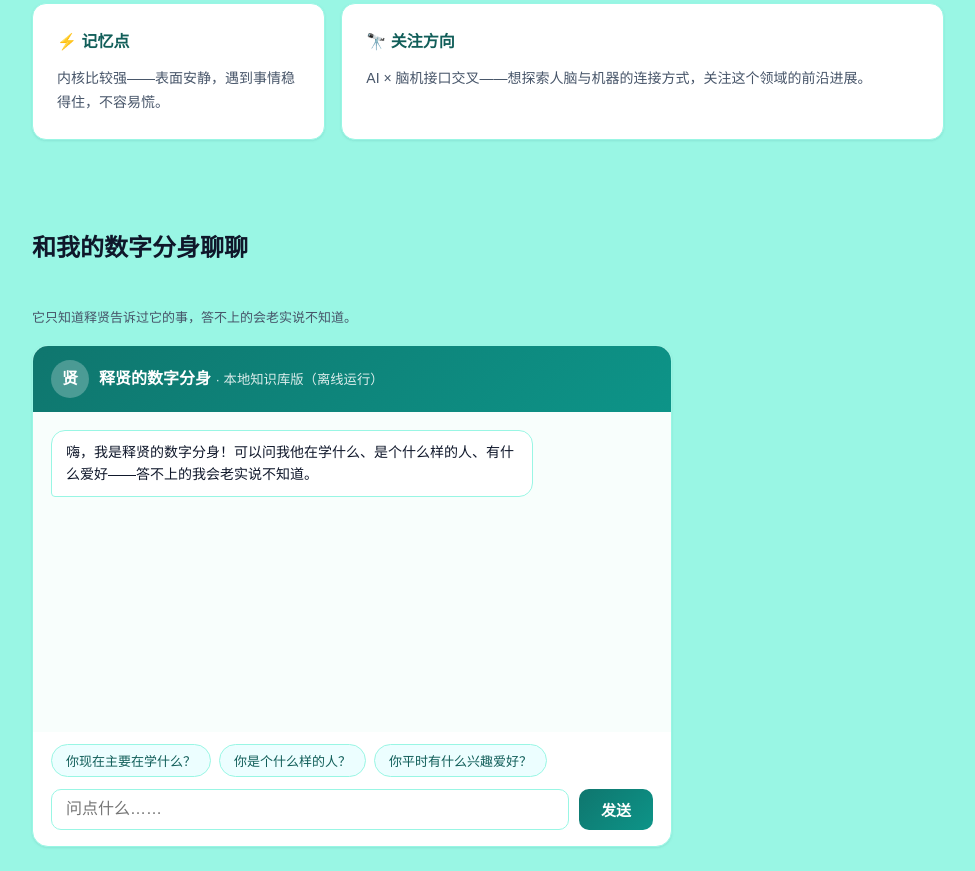
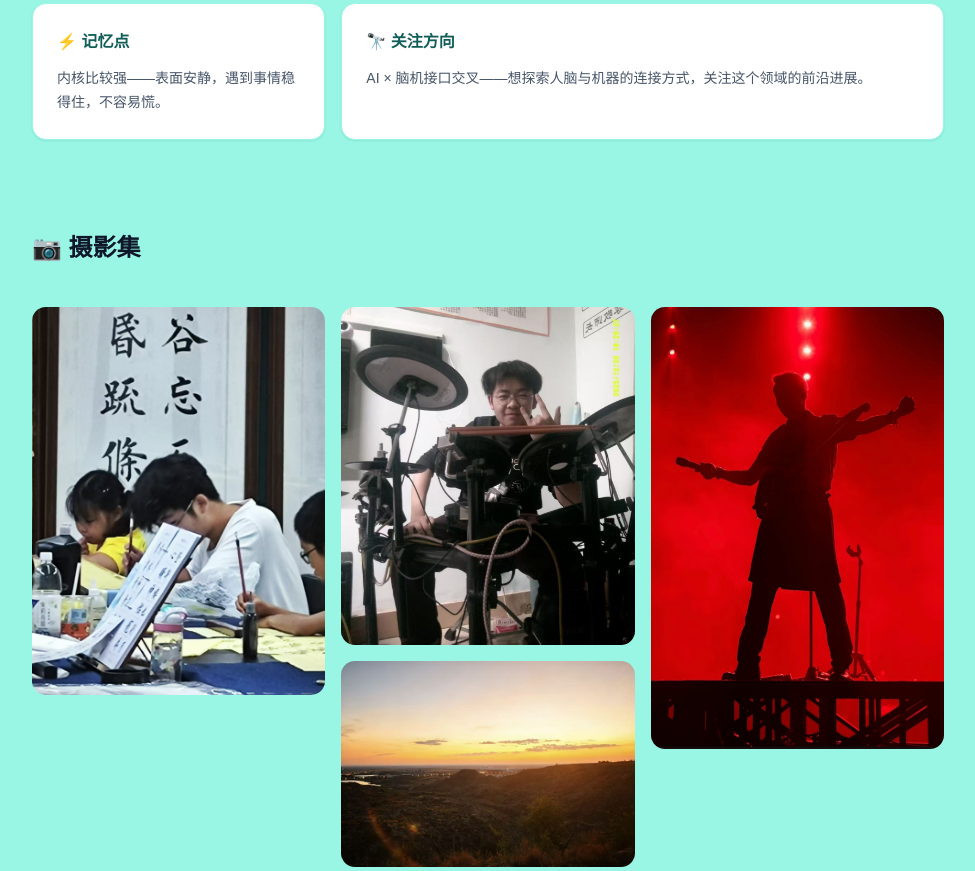
Before and after one commit to TaiVerdus/mypage, a plain HTML site: page index.html in a window 1280 px wide. Shown: the part 1083-1954 px from the top of the page, without its empty margins (152-1127 px from the left). Drawn offline with Linux system fonts and the light colour scheme.

Commit message:
V2.0: 新增摄影集（Bento 占位 → 真实照片 → 瀑布流按原始比例自适应）
（本次合并自 3 条提交：25f4567、18e4d3b、949e514）

```diff
--- a/index.html
+++ b/index.html
@@ -88,6 +88,17 @@
       </div>
     </section>
 
+    <!-- ========== 区块：摄影集 ========== -->
+    <section id="photos" class="reveal">
+      <h2 class="section-title">📷 摄影集</h2>
+      <div class="photo-grid masonry">
+        <img src="images/1.jpg" alt="摄影作品" class="photo-item">
+        <img src="images/2.jpg" alt="摄影作品" class="photo-item">
+        <img src="images/3.jpg" alt="摄影作品" class="photo-item">
+        <img src="images/4.jpg" alt="摄影作品" class="photo-item">
+      </div>
+    </section>
+
     <!-- ========== 区块 3：数字分身聊天区 ========== -->
     <section id="chat">
       <h2 class="section-title reveal">和我的数字分身聊聊</h2>
--- a/style.css
+++ b/style.css
@@ -435,6 +435,38 @@ section {
   }
 }
 
+/* ---------- 15. 摄影集（瀑布流） ---------- */
+.masonry {
+  columns: 3;
+  column-gap: 16px;
+  margin-top: 24px;
+}
+
+.photo-item {
+  width: 100%;
+  margin-bottom: 16px;
+  border-radius: 14px;
+  display: block;
+  transition: transform 0.2s ease, box-shadow 0.2s ease;
+}
+
+.photo-item:hover {
+  transform: translateY(-3px);
+  box-shadow: 0 6px 18px rgba(15, 118, 110, 0.14);
+}
+
+@media (max-width: 768px) {
+  .masonry {
+    columns: 2;
+  }
+}
+
+@media (max-width: 480px) {
+  .masonry {
+    columns: 1;
+  }
+}
+
 /* ---------- 14. 联系我板块 ---------- */
 #contact {
   text-align: center;
```
Also changed, not shown: images/1.jpg (added), images/2.jpg (added), images/3.jpg (added), images/4.jpg (added).
